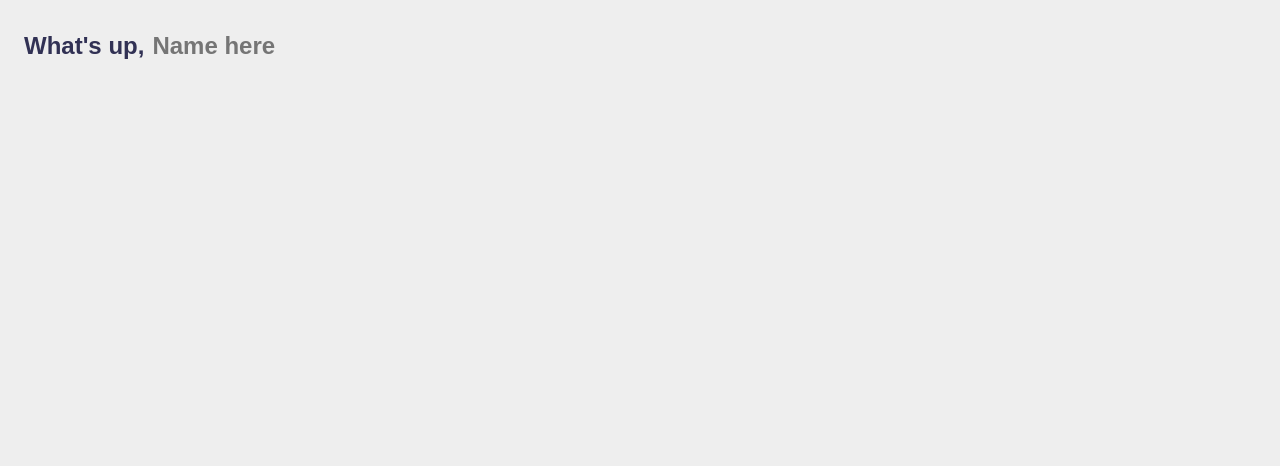
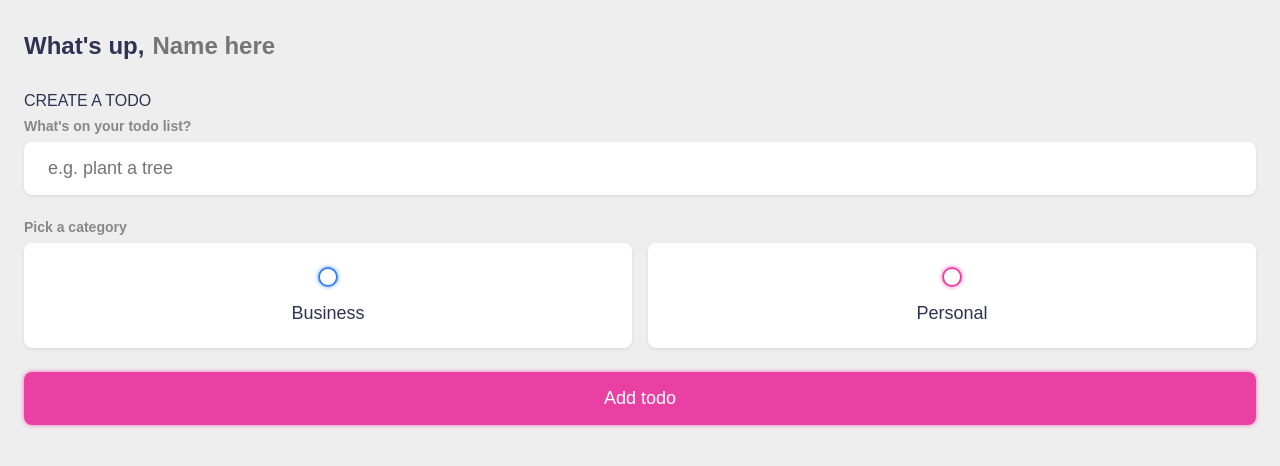
Before and after one commit to YatJam/Vue_ToDo_Project, a Vue app: page / in a window 1280 px wide. Shown: the top 466 px of the page. Built offline with nearby package versions, Linux system fonts and the light colour scheme.

Commit message:
push todo to array method

```diff
--- a/src/App.vue
+++ b/src/App.vue
@@ -10,6 +10,32 @@
 const todos_asc = computed(() => todos.value.sort((a, b) => {
   return a.createdAt - b.createdAt
 }))
+
+const addTodo = () => {
+  if (input_content.value.trim() === '' || input_category.value === null) {
+    return
+  }
+
+  todos.value.push({
+    content: input_content.value,
+    category: input_category.value,
+    done: false,
+    createdAt: new Date().getTime()
+  })
+}
+
+watch(name, (newVal) => {
+    localStorage.setItem('todos', JSON.stringify(newVal))
+}, { deep: true })
+
+watch(name, (newVal) => {
+  localStorage.setItem('name', newVal)
+})
+
+onMounted(() => {
+  name.value = localStorage.getItem('name') || ''
+})
+
 </script>
 
 <template>
@@ -22,6 +48,46 @@
         </h2>
       </section>
 
+      <section class="create-todo">
+          <h3>CREATE A TODO</h3>
+
+          <form @submit.prevent="addTodo">
+              <h4>What's on your todo list?</h4>
+              <input
+                type="text"
+                placeholder="e.g. plant a tree"
+                v-model="input_content" />
+
+                <h4>Pick a category</h4>
+
+                <div class="options">
+
+                  <label>
+                    <input
+                      type="radio"
+                      name="category"
+                      value="business"
+                      v-model="input_category" />
+                    <span class="bubble business"></span>
+                    <div>Business</div>
+                  </label>
+
+                  <label>
+                    <input
+                      type="radio"
+                      name="category"
+                      value="personal"
+                      v-model="input_category" />
+                    <span class="bubble personal"></span>
+                    <div>Personal</div>
+                  </label>
+
+                </div>
+
+                <input type="submit" value="Add todo"/>
+          </form>
+      </section>
+
     </main>
 
 </template>
```
